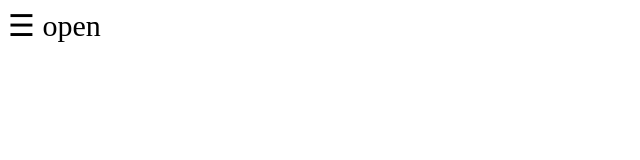
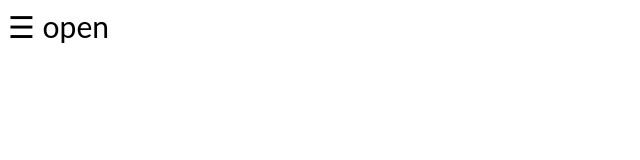
Before and after one commit to a-yousefi1/simple-sidebar, a plain HTML site: page index.html in a window 1280 px wide. Shown: the full height of the page, 0-640 px from the left. Drawn offline with Linux system fonts and the light colour scheme.

Commit message:
font added

```diff
--- a/style.css
+++ b/style.css
@@ -1,3 +1,8 @@
+body {
+  font-family: "Lato", sans-serif;
+  transition: background-color .5s;
+}
+
 span{
     font-size: 30px;
     cursor: pointer;
```
